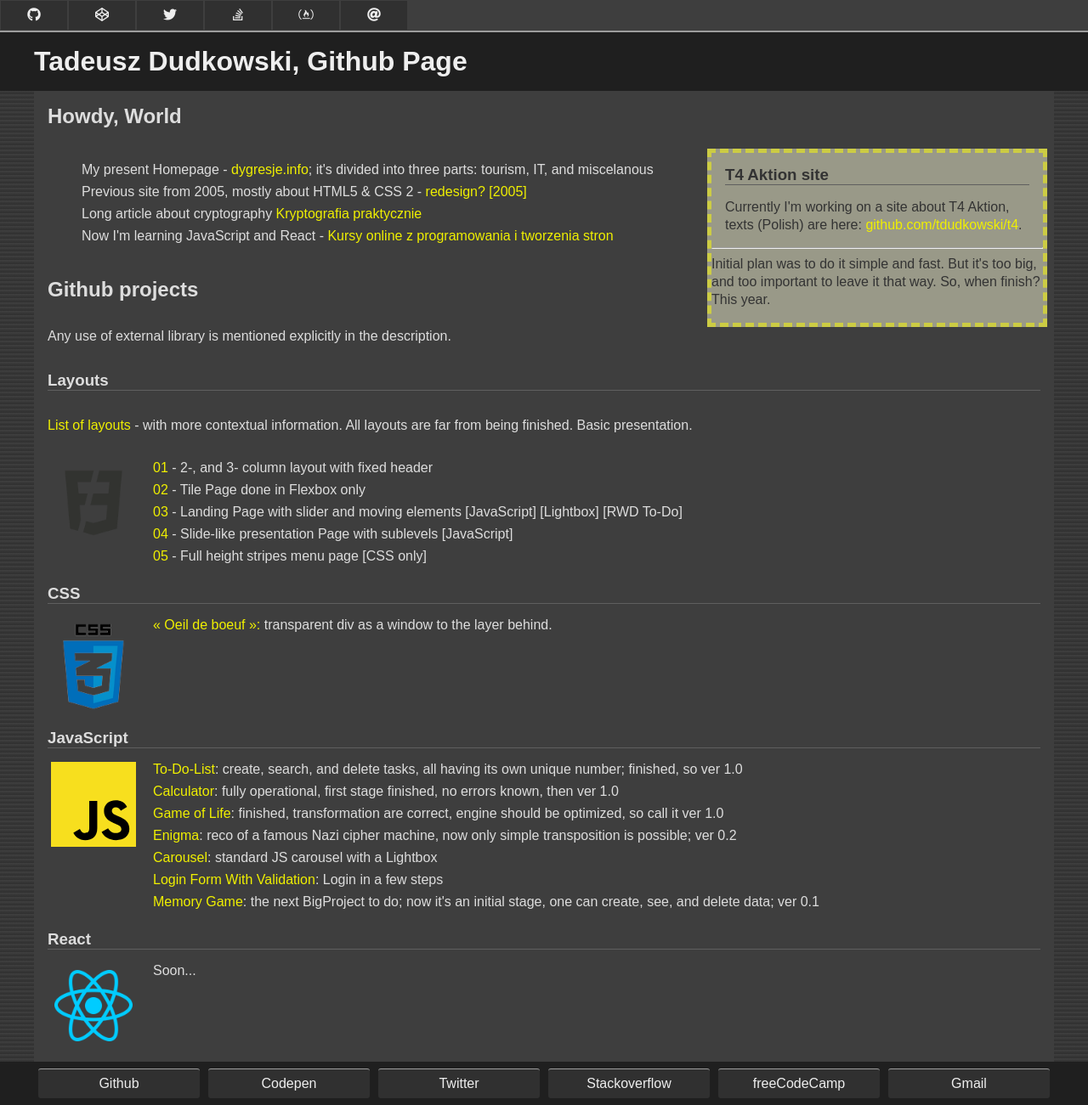
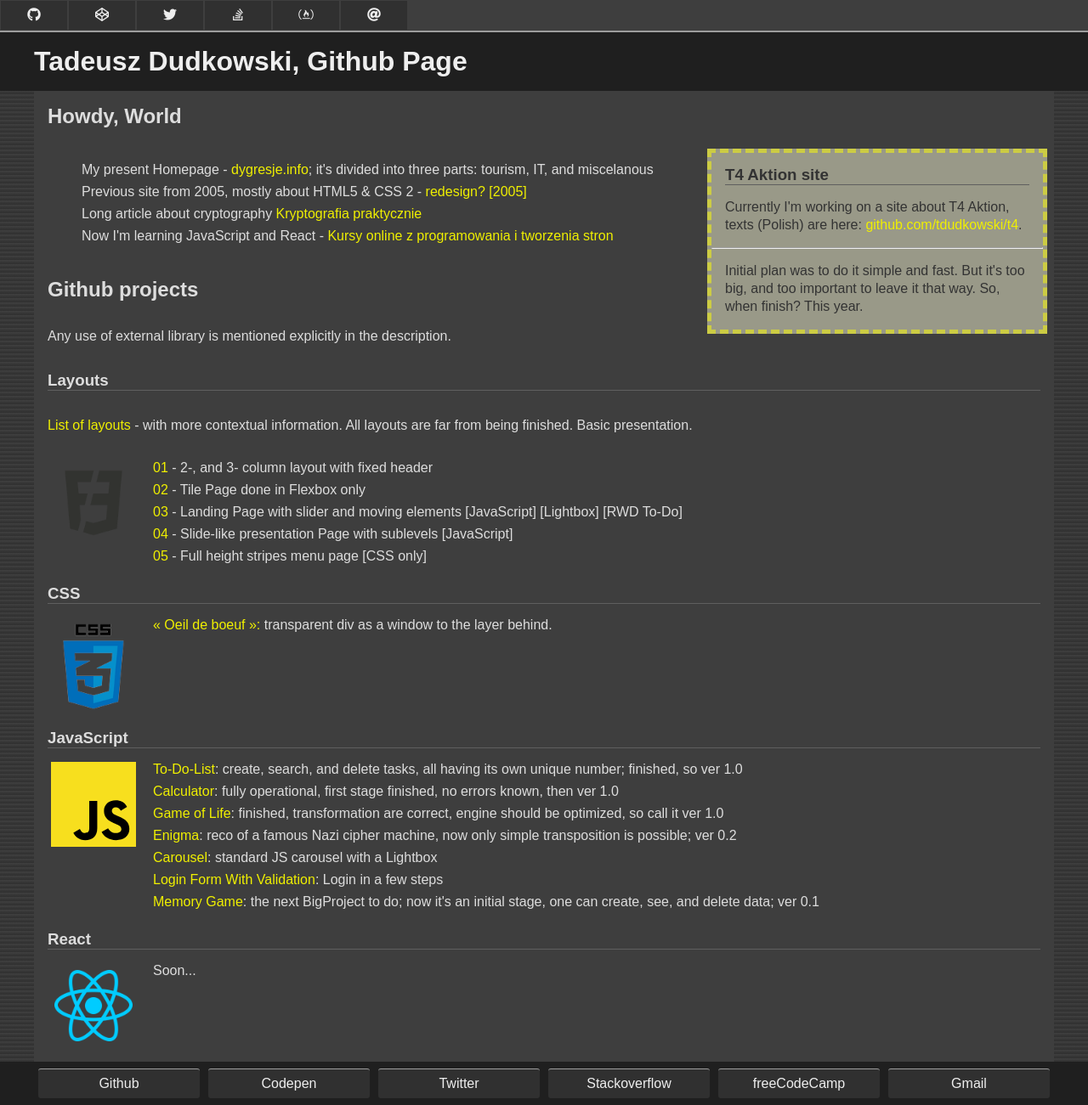
Before and after one commit to tdudkowski/tdudkowski.github.io, a Jekyll site: the page built from index.html, in a window 1280 px wide. Shown: the whole page at 85% size. Built offline with Jekyll 4.4.1, drawn with Linux system fonts in a browser that asks for light colours; nearby versions of some CDN libraries.

Commit message:
correct code

```diff
--- a/index.html
+++ b/index.html
@@ -26,8 +26,9 @@ title: Tadeusz Dudkowski, Github Page
 	<div class="doc100">
 		<h3>T4 Aktion site</h3>
 		<p>Currently I'm working on a site about T4 Aktion, texts (Polish) are here: <a
-				href="https://github.com/tdudkowski/t4">github.com/tdudkowski/t4</a>.
-			<hr> Initial plan was
+				href="https://github.com/tdudkowski/t4">github.com/tdudkowski/t4</a>.</p>
+		<hr>
+		<p>Initial plan was
 			to do it simple and fast. But it's too big, and too important to leave it that way. So, when
 			finish? This year.</p>
 	</div>
```
